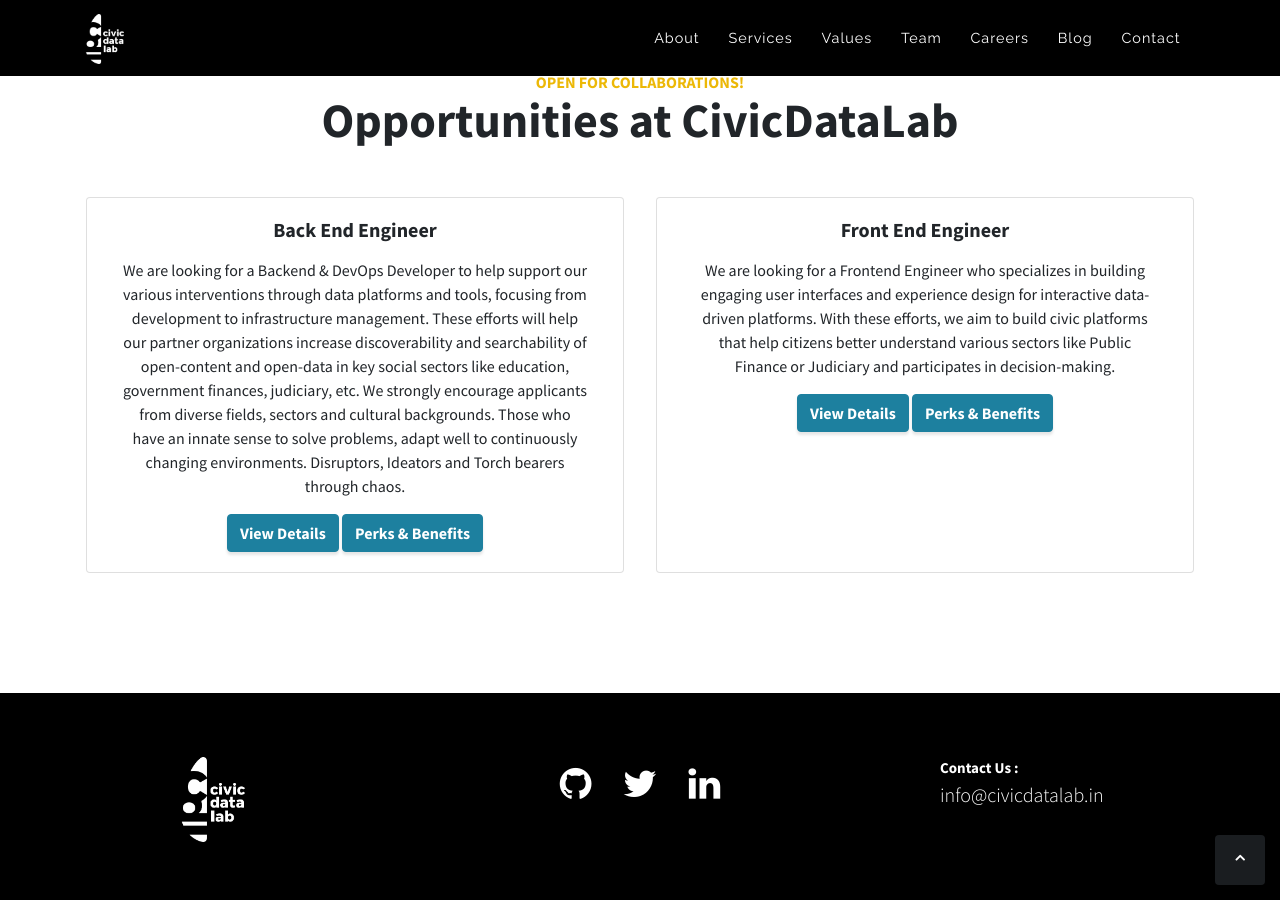
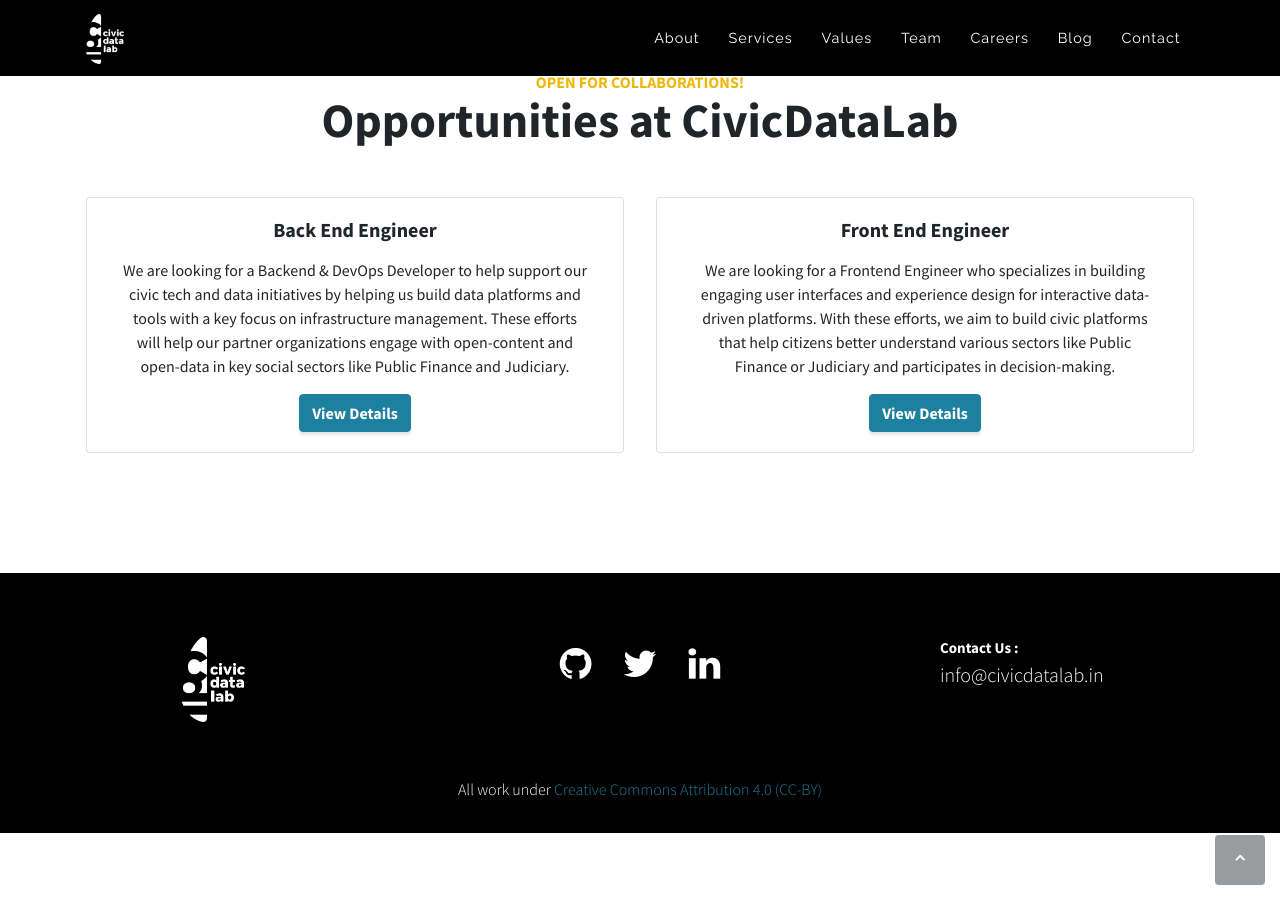
Before and after one commit to CivicDataLab/old-website, a Jekyll site: the page built from index.html, in a window 1280 px wide and 900 px high, scrolled down 3552 px. Built offline with Jekyll 4.4.1, drawn with Linux system fonts in a browser that asks for light colours; the list of posts is cut into pages by our own code.

Commit message:
Update backend post & remove perks from landing

```diff
--- a/_layouts/landing.html
+++ b/_layouts/landing.html
@@ -207,7 +207,7 @@
               <h5 class="card-title">{{ career.position }}</h5>
               <p class="card-text">{{ career.brief | markdownify }}</p>
               <a class="btn btn-primary" href="{{ career.url }}" role="button">View Details</a>
-              <a class="btn btn-primary" href="/careers" role="button">Perks & Benefits</a>
+              <!-- <a class="btn btn-primary" href="/careers" role="button">Perks & Benefits</a> -->
             </div>
           </div>
         {% endfor %}
--- a/all_collections/_careers/backend-engineer.md
+++ b/all_collections/_careers/backend-engineer.md
@@ -4,7 +4,7 @@
 type: Full Time
 
 brief: |
- We are looking for a Backend & DevOps Developer to help support our various interventions through data platforms and tools, focusing from development to infrastructure management. These efforts will help our partner organizations increase discoverability and searchability of open-content and open-data in key social sectors like education, government finances, judiciary, etc. We strongly encourage applicants from diverse fields, sectors and cultural backgrounds. Those who have an innate sense to solve problems, adapt well to continuously changing environments. Disruptors, Ideators and Torch bearers through chaos.
+ We are looking for a Backend & DevOps Developer to help support our civic tech and data initiatives by helping us build data platforms and tools with a key focus on infrastructure management. These efforts will help our partner organizations engage with open-content and open-data in key social sectors like Public Finance and Judiciary.
 
 responsibilities:
   - Build and maintain end-to-end open source platforms to handle large scale data flowing from various sectors and geographies and develop analysis components on top of it.
```
Also changed, not shown: all_collections/_careers/frontend-engineer.md (line endings or trailing spaces).
